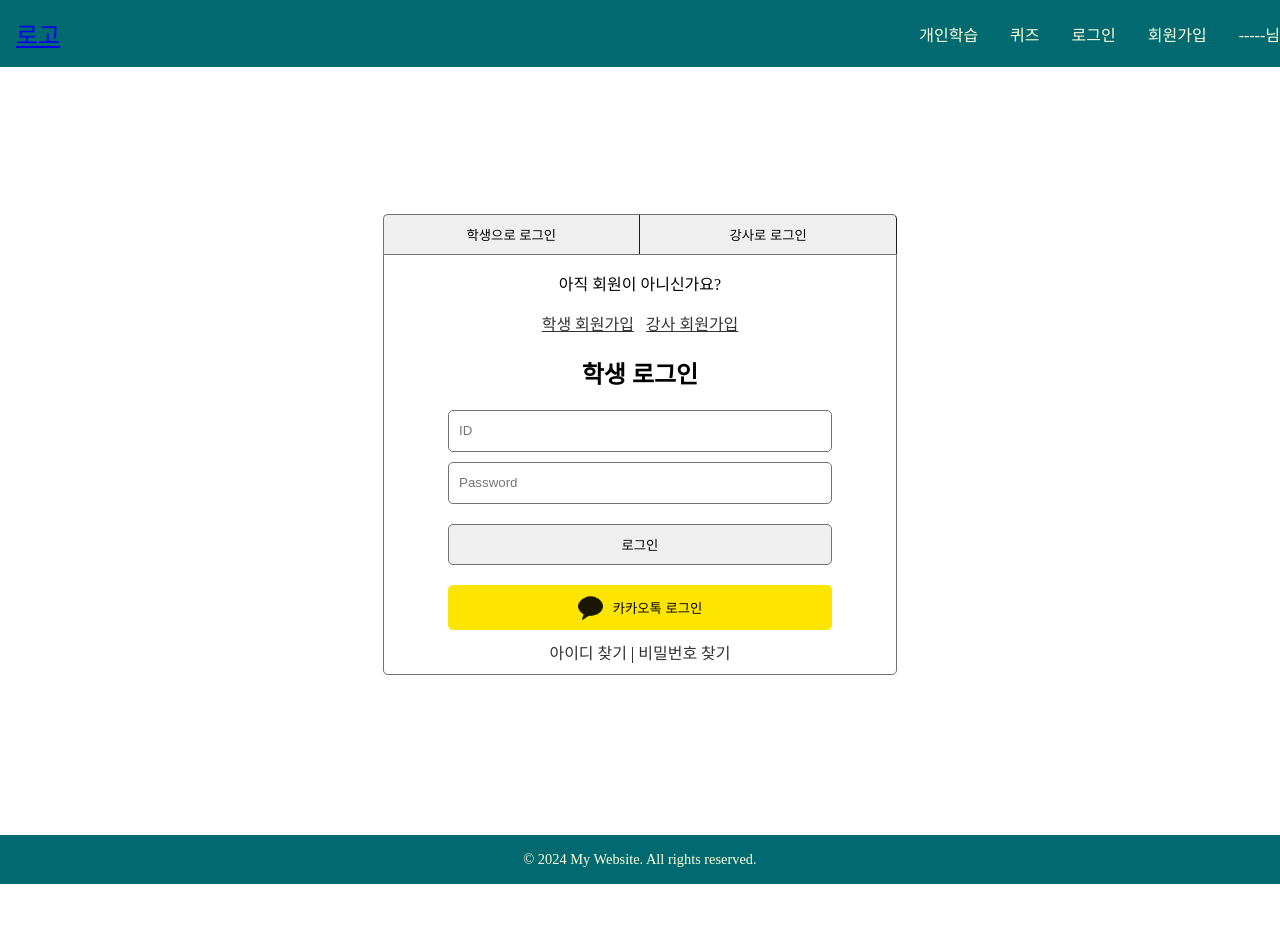
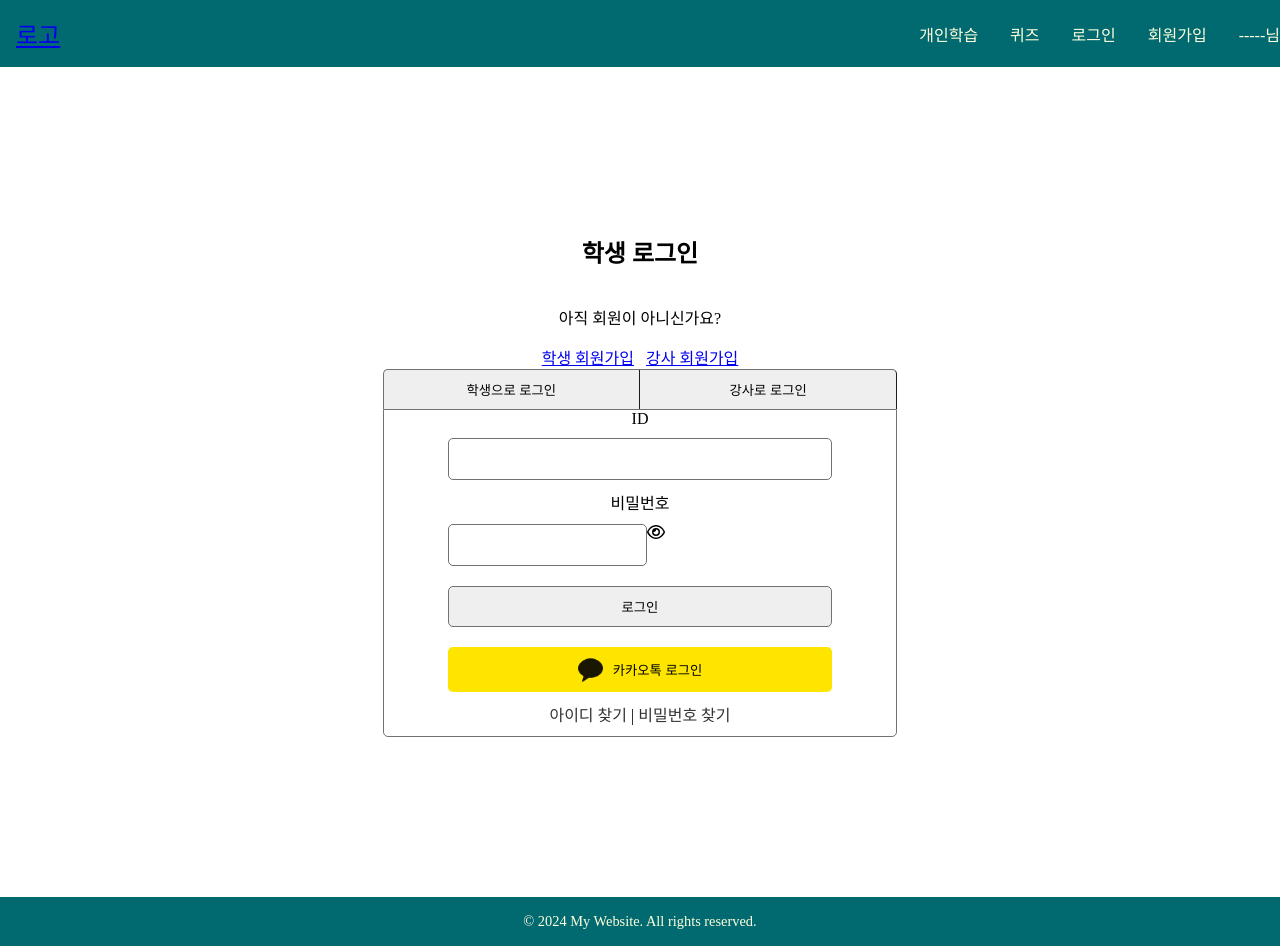
Before and after one commit to purple11-11/HandChatter, a React (Create React App) app in the folder client/: page /api/login in a window 1280 px wide. Before the commit the page ends 884 px from the top, so only its background shows below. Built offline with nearby package versions, Linux system fonts and the light colour scheme.

Commit message:
refactor: [FE] useForm hook 사용

```diff
--- a/client/package.json
+++ b/client/package.json
@@ -17,6 +17,7 @@
     "axios": "^1.6.8",
     "react": "^18.2.0",
     "react-dom": "^18.2.0",
+    "react-hook-form": "^7.51.3",
     "react-router-dom": "^6.23.0",
     "react-scripts": "5.0.1",
     "sass": "^1.75.0",
--- a/client/src/components/form/LoginForm.tsx
+++ b/client/src/components/form/LoginForm.tsx
@@ -1,23 +1,68 @@
 import kakaoLogo from "../../assets/Kakao.png";
+import { useForm } from "react-hook-form";
+import PasswordInput from "../input/PasswordInput";
+import { SigninData } from "../../types/interface";
 
 interface Props {
     role: string;
+    login: (role: string, id: string, pw: string) => Promise<void>;
 }
 
-export default function LoginForm({ role }: Props) {
+export default function LoginForm({ role, login }: Props) {
+    const {
+        register,
+        handleSubmit,
+        formState: { errors },
+    } = useForm<SigninData>({
+        mode: "onSubmit",
+        defaultValues: {
+            id: "",
+            pw: "",
+        },
+    });
+
+    const onSubmit = async (data: SigninData) => {
+        try {
+            const { id, pw } = data;
+            console.log("LoginForm.tsx hanleSubmit data ::", data);
+
+            await login(role, id, pw);
+            console.log("login");
+        } catch (error) {
+            console.error("로그인 오류", error);
+        }
+    };
+
     return (
         <>
             <div className="login_wrapper">
-                <h2>{role === "student" ? "학생 " : "강사 "} 로그인</h2>
                 <div className="basic_login">
-                    <form name="login_form">
-                        <input type="text" placeholder="ID" name="id" />
-                        <input type="password" placeholder="Password" name="pw" />
-                        <button>로그인</button>
+                    {/* <form
+                        name="login_form"
+                        onSubmit={handleSubmit(() => {
+                            console.log("test submit");
+                        })}
+                    > */}
+                    <form name="login_form" onSubmit={handleSubmit(onSubmit)}>
+                        <label htmlFor="id">ID</label>
+                        <input
+                            type="text"
+                            {...register("id", { required: true })}
+                            id="id"
+                            autoComplete="username"
+                        />
+                        <label htmlFor="pw">비밀번호</label>
+                        <PasswordInput
+                            type="password"
+                            {...register("pw", { required: true })}
+                            id="pw"
+                        />
+
+                        <button type="submit">로그인</button>
                     </form>
                     {role === "student" && (
                         <div className="social_login">
-                            <button>
+                            <button type="button">
                                 <img src={kakaoLogo} alt="카카오 로그인 버튼" width={25} />
                                 카카오톡 로그인
                             </button>
--- a/client/src/components/input/PasswordInput.tsx
+++ b/client/src/components/input/PasswordInput.tsx
@@ -1,9 +1,13 @@
 import { FontAwesomeIcon } from "@fortawesome/react-fontawesome";
-import { InputProps } from "../../types/interface";
 import { faEye, faEyeSlash } from "@fortawesome/free-regular-svg-icons";
-import { useState } from "react";
+import React, { forwardRef, useState } from "react";
+import "../../styles/components/input/password.scss";
 
-export default function PasswordInput({ type, name, value, handleChange }: InputProps) {
+interface PasswordProps extends React.HTMLProps<HTMLInputElement> {
+    type: string;
+}
+
+const PasswordInput = forwardRef<HTMLInputElement, PasswordProps>(({ type, ...rest }, ref) => {
     const [isShow, setIsShow] = useState(false);
     const handleClick = () => {
         setIsShow(!isShow);
@@ -13,13 +17,10 @@ export default function PasswordInput({ type, name, value, handleChange }: Input
         <>
             <div className="pw_input_wrapper">
                 <input
+                    ref={ref}
                     type={isShow ? "text" : type}
-                    name={name}
-                    id={name}
-                    value={value}
-                    onChange={handleChange}
-                    autoComplete="off"
-                    required
+                    autoComplete="current-password"
+                    {...rest}
                 />
                 <div className="eye_icon" onClick={handleClick}>
                     <FontAwesomeIcon icon={isShow ? faEyeSlash : faEye} />
@@ -27,4 +28,6 @@ export default function PasswordInput({ type, name, value, handleChange }: Input
             </div>
         </>
     );
-}
+});
+
+export default PasswordInput;
--- a/client/src/pages/account/Signin.tsx
+++ b/client/src/pages/account/Signin.tsx
@@ -1,16 +1,60 @@
 import { useState } from "react";
 import LoginForm from "../../components/form/LoginForm";
 import "../../styles/pages/account/signin.scss";
+import { Link, useNavigate } from "react-router-dom";
+import axios from "axios";
 
-export default function SignUp() {
+export default function Signip() {
     const [role, setRole] = useState<string>("student");
     function showLoginForm(role: string) {
         setRole(role);
     }
 
+    const navigate = useNavigate();
+
+    // axios
+    const login = async (role: string, id: string, pw: string): Promise<void> => {
+        console.log("Signin.tsx login");
+
+        try {
+            const url = `${process.env.REACT_APP_API_SERVER}/api/login${
+                role === "student" ? "Student" : "Tutor"
+            }`;
+
+            console.log("Signin.tsx", url, id, pw);
+
+            await axios({
+                method: "post",
+                url: url,
+                data: {
+                    id: id,
+                    password: pw,
+                },
+            }).then((res) => {
+                console.log("Signin.tsx res.data ::", res.data);
+
+                if (!res.data.isLogin) {
+                    alert("로그인 실패 \n" + res.data);
+                } else {
+                    console.log(res.data);
+                    navigate("/api");
+                }
+            });
+        } catch (error) {
+            console.error("로그인 오류", error);
+        }
+    };
+
     return (
         <>
             <div className="login_container">
+                <h2>{role === "student" ? "학생 " : "강사 "} 로그인</h2>
+                <div className="go_to_sign_up">
+                    <p>아직 회원이 아니신가요?</p>
+                    <Link to="/api/student">학생 회원가입</Link>
+                    &nbsp;&nbsp;&nbsp;
+                    <Link to="/api/tutor">강사 회원가입</Link>
+                </div>
                 <div className="role_toggle_btn">
                     <div className="student_btn">
                         <button onClick={() => showLoginForm("student")}>학생으로 로그인</button>
@@ -20,17 +64,10 @@ export default function SignUp() {
                     </div>
                 </div>
                 <div className="login_box">
-                    <div className="go_to_sign_up">
-                        <p>아직 회원이 아니신가요?</p>
-                        <a href="/api/student">학생 회원가입</a>
-                        &nbsp;&nbsp;&nbsp;
-                        <a href="/api/tutor">강사 회원가입</a>
-                    </div>
-
-                    {role && <LoginForm role={role} />}
+                    {role && <LoginForm role={role} login={login} />}
 
                     <div className="find_id_pw">
-                        <a href="#">아이디 찾기</a> | <a href="#">비밀번호 찾기</a>
+                        <Link to="#">아이디 찾기</Link> | <Link to="#">비밀번호 찾기</Link>
                     </div>
                 </div>
             </div>
--- a/client/src/types/interface.ts
+++ b/client/src/types/interface.ts
@@ -10,12 +10,16 @@ export interface SignupData {
     authDocument: File | null;
     [key: string]: string | File | null; // 인덱스 시그니처
 }
+export interface SigninData {
+    id: string;
+    pw: string;
+}
 
 export interface InputProps {
     labelText?: string;
     type: string;
     name: string;
-    value: string;
+    value?: string;
     handleChange?: (e: React.ChangeEvent<HTMLInputElement>) => void;
     btnText?: string;
     onClick?: () => Promise<void>;
```
Also changed, not shown: client/src/components/input/Input.tsx (+2 -6 lines), 1 other file (tests, documents, lock files or other folders).
